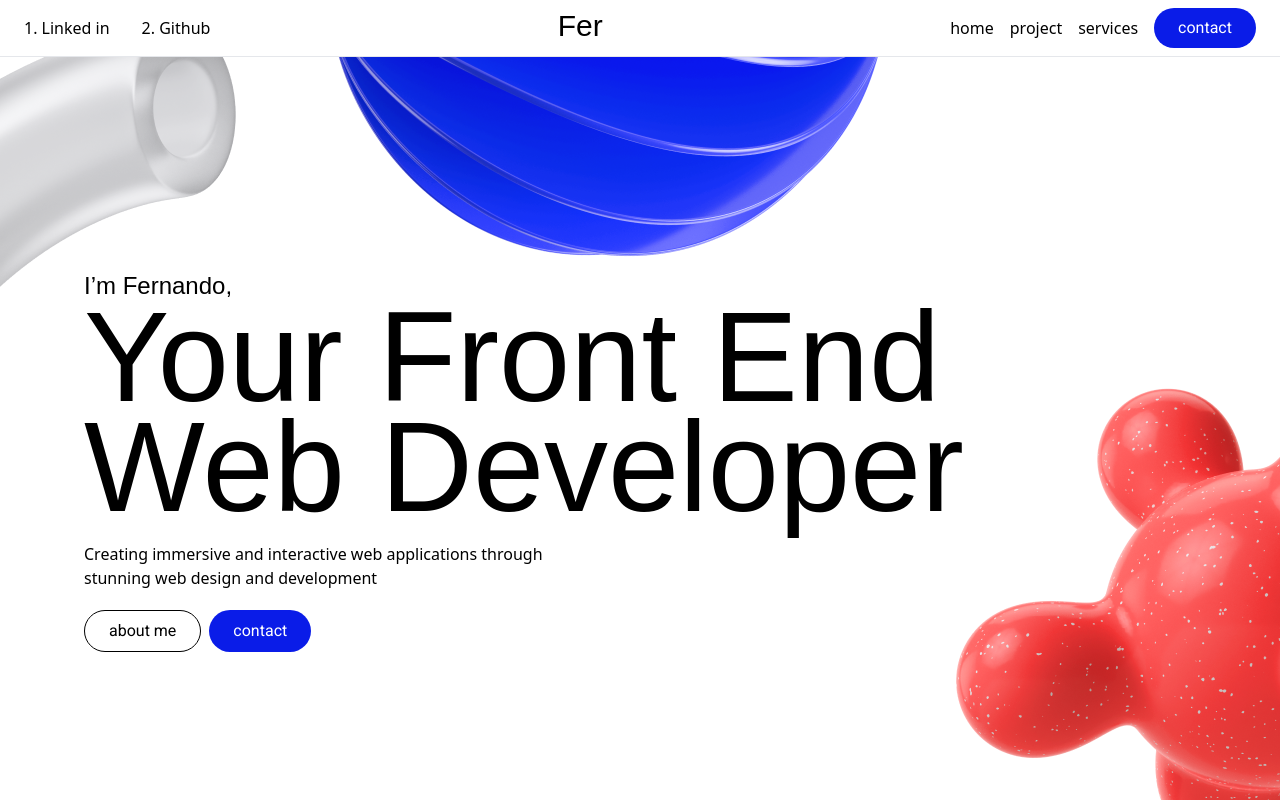
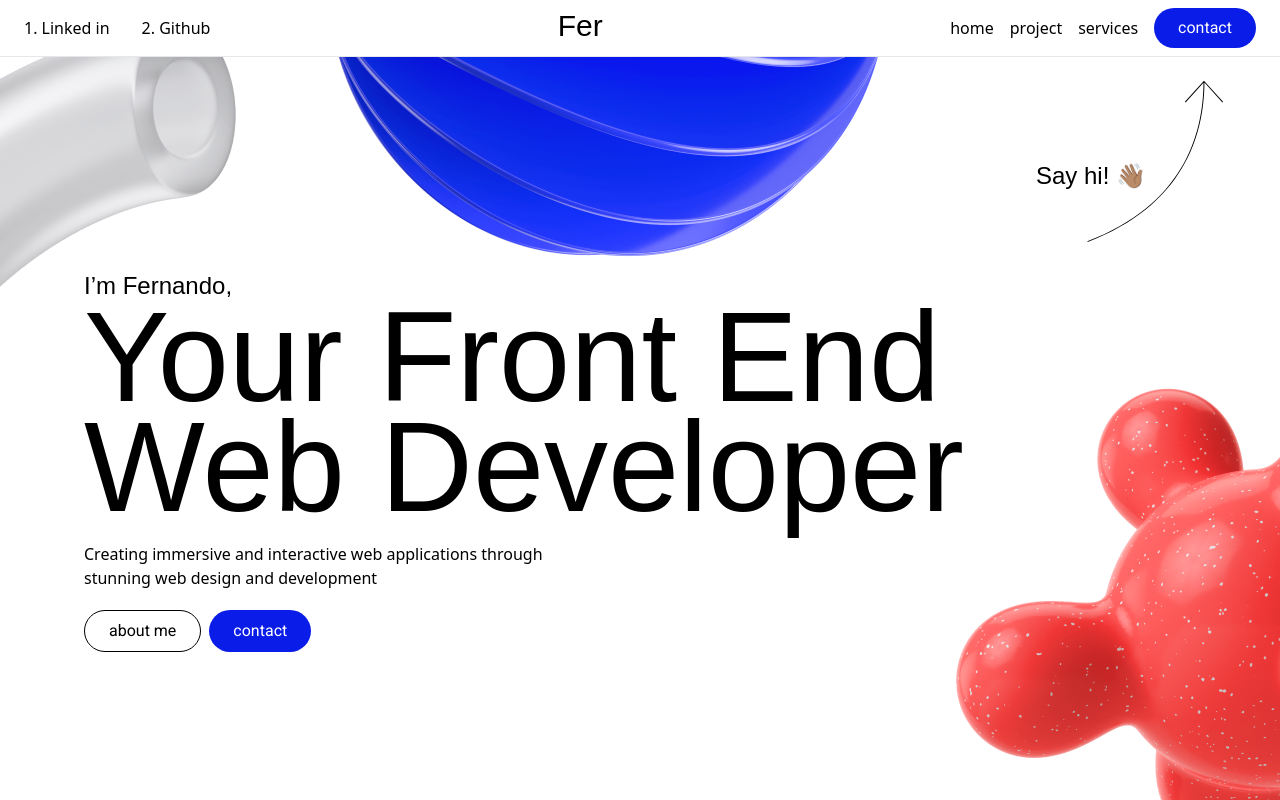
Before and after one commit to ferlarag/personal-portfolio, a React (Vite) app: page / in a window 1280 px wide. Shown: the top 800 px of the page. Built offline with nearby package versions, Linux system fonts and the light colour scheme; a web font is replaced by a local one.

Commit message:
Say hi message added

```diff
--- a/src/App.jsx
+++ b/src/App.jsx
@@ -5,10 +5,20 @@ import MainGrid from "./components/MainGrid"
 import Nav from "./components/Nav"
 import Projects from "./components/Projects"
 import Skills from "./components/Skills"
+import arrow from "./assets/arrow.svg"
+
 
 function App() {
   return (
     <div className="overflow-hidden">
+      <div
+        className="
+          hidden absolute right-14 z-[-1]
+          md:block md:top-[80px]
+        ">
+        <img width="138" src={arrow} alt="pointing line" />
+        <h3 className="text-2xl font-Tilt absolute left-[-50px] top-20">Say hi! 👋🏽</h3>
+      </div>
       <Nav />
       <MainGrid>
         <Banner />
```
